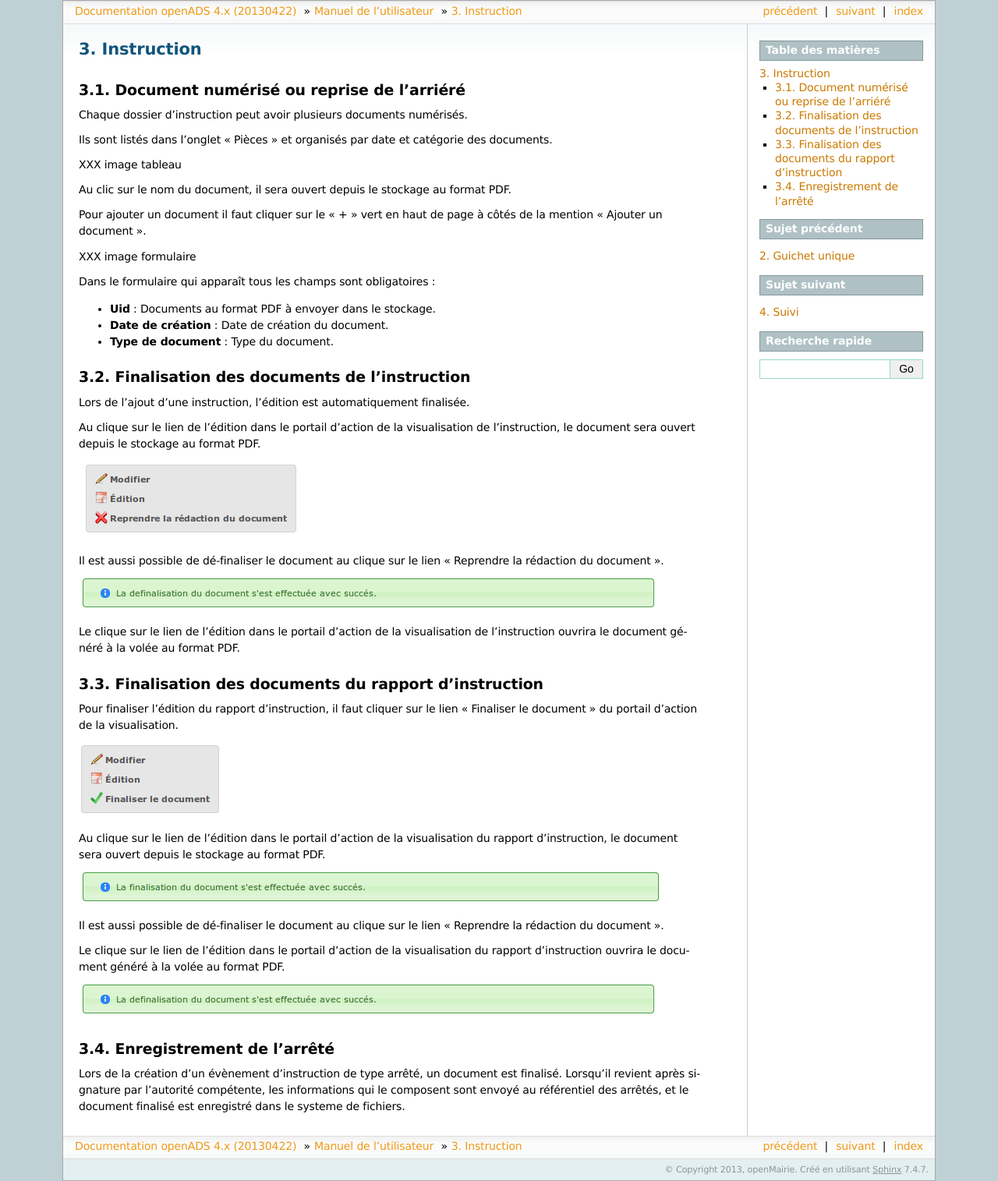
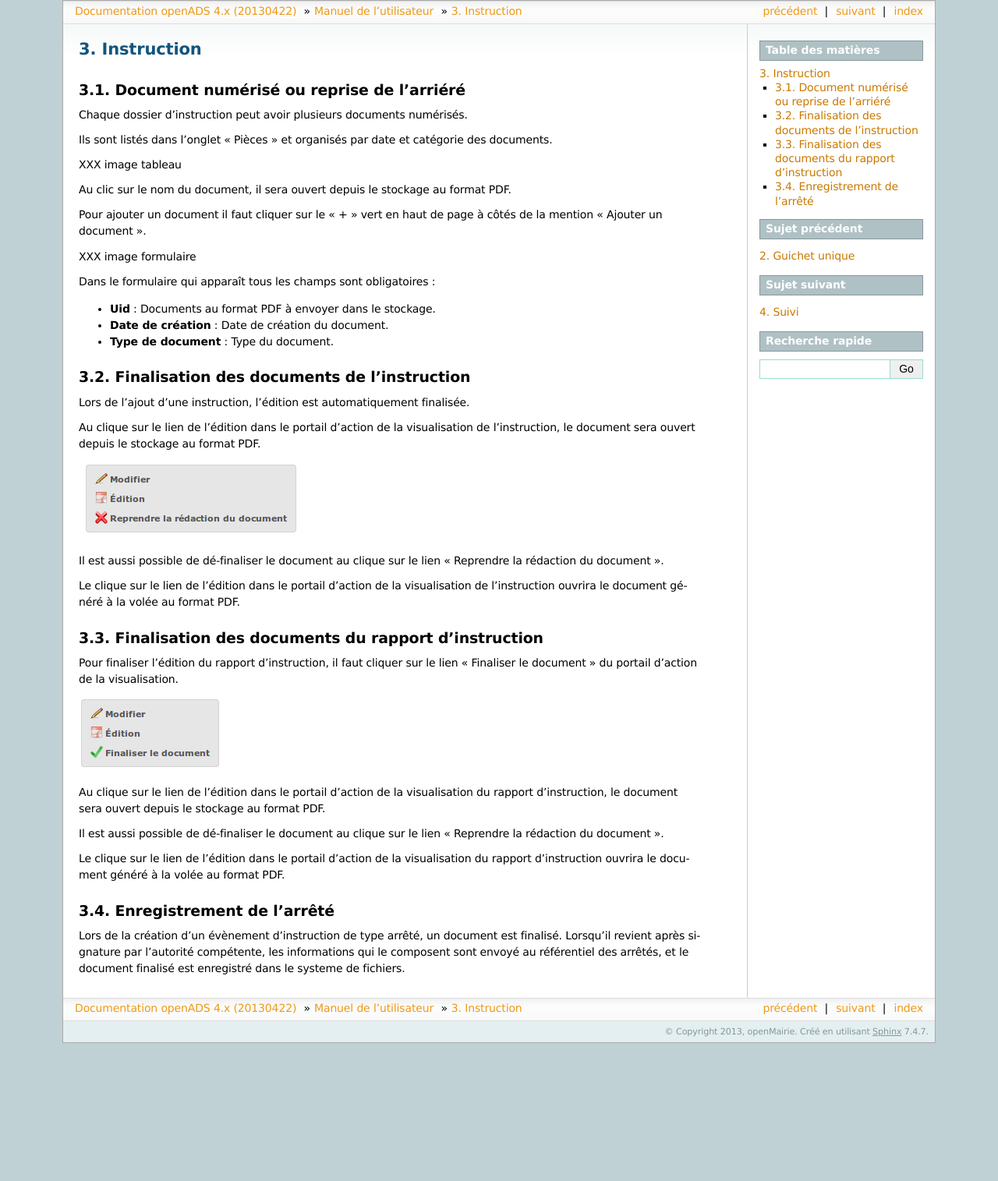
Before and after one commit to mpavaux/openads-documentation, a Sphinx documentation site: the page built from source/manuel_utilisateur/instruction.rst, in a window 1280 px wide. Shown: the whole page at 78% size. Built offline with Sphinx 7.4.7, drawn with Linux system fonts in a browser that asks for light colours; after the commit the page ends 1338 px from its top, so only the background shows below that.

Commit message:
Suppression d'image comportant une erreur d'orthographe

```diff
--- a/source/manuel_utilisateur/instruction.rst
+++ b/source/manuel_utilisateur/instruction.rst
@@ -36,8 +36,6 @@
 
 Il est aussi possible de dé-finaliser le document au clique sur le lien "Reprendre la rédaction du document".
 
-.. image:: message_definaliser.png
-
 Le clique sur le lien de l'édition dans le portail d'action de la visualisation de l'instruction ouvrira le document généré à la volée au format PDF.
 
 Finalisation des documents du rapport d'instruction
@@ -49,13 +47,9 @@
 
 Au clique sur le lien de l'édition dans le portail d'action de la visualisation du rapport d'instruction, le document sera ouvert depuis le stockage au format PDF.
 
-.. image:: message_finaliser.png
-
 Il est aussi possible de dé-finaliser le document au clique sur le lien "Reprendre la rédaction du document".
 
 Le clique sur le lien de l'édition dans le portail d'action de la visualisation du rapport d'instruction ouvrira le document généré à la volée au format PDF.
-
-.. image:: message_definaliser.png
 
 Enregistrement de l'arrêté
 ==========================
--- a/source/manuel_utilisateur/suivi.rst
+++ b/source/manuel_utilisateur/suivi.rst
@@ -194,8 +194,6 @@
 
 Le clique sur ce lien déclenche aussi la finalisation de l'édition de l'ordre du jour de la commission.
 
-.. image:: message_diffusion_oj.png
-
 Le clique sur le lien de l'édition de l'ordre du jour dans le portail d'action ouvre le document depuis le stockage au format PDF.
 
 
@@ -210,8 +208,6 @@
 
 Le clique sur ce lien déclenche aussi la finalisation de l'édition du compte-rendu de la commission.
 
-.. image:: message_diffusion_cr.png
-
 Le clique sur le lien de l'édition du compte-rendu dans le portail d'action ouvre le document depuis le stockage au format PDF.
 
 .. _suivi_commissions_demandes:
```
